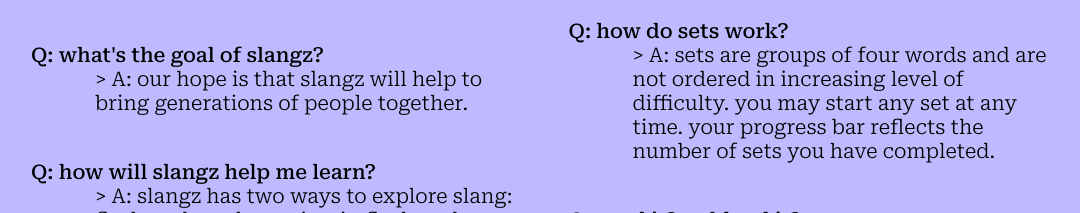
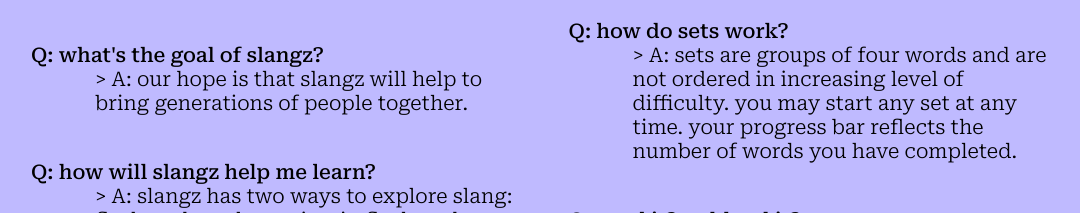
Before and after one commit to weblab-class/katdou-reneehong-AnnieWang314, a React app: page / in a window 1280 px wide. Shown: the part 1249-1462 px from the top of the page, without its empty margins (97-1177 px from the left). Built offline with nearby package versions, Linux system fonts and the light colour scheme; no server answers; the HTML template or start-up script is replaced by a standard one.

Commit message:
home page text change

```diff
--- a/client/src/components/pages/home/Home.tsx
+++ b/client/src/components/pages/home/Home.tsx
@@ -92,7 +92,7 @@
             />
             <SingleQna
               question="how do sets work?"
-              answer="sets are groups of four words and are not ordered in increasing level of difficulty. you may start any set at any time. your progress bar reflects the number of sets you have completed."
+              answer="sets are groups of four words and are not ordered in increasing level of difficulty. you may start any set at any time. your progress bar reflects the number of words you have completed."
             />
             <SingleQna
               question="send it? or blend it?"
```
